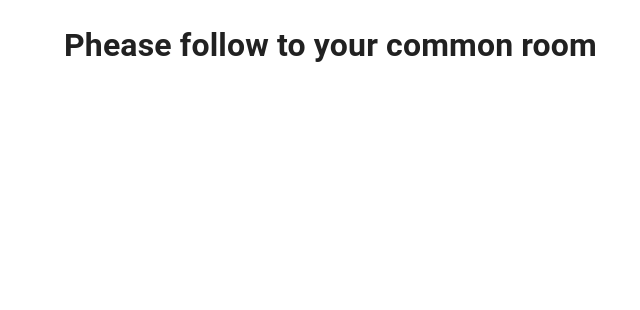
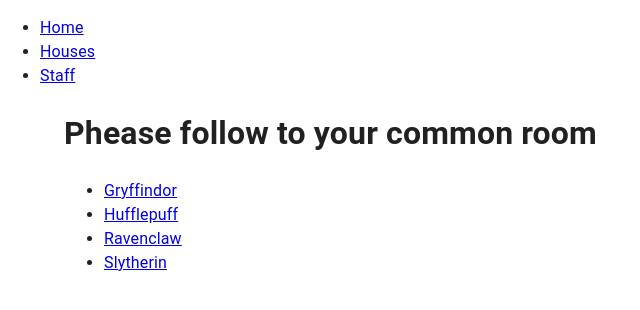
Before and after one commit to annashpb/hogwarts, a React (Create React App) app: page /houses in a window 1280 px wide. Shown: the top 310 px of the page, without its empty margins (0-640 px from the left). Built offline with nearby package versions, Linux system fonts and the light colour scheme.

Commit message:
expand the routes structure

```diff
--- a/src/App.tsx
+++ b/src/App.tsx
@@ -1,14 +1,32 @@
 import { Routes, Route } from 'react-router-dom';
-import Home from './layouts/Home';
-import Houses from './layouts/Houses';
-import Staff from './layouts/Staff';
+import { Home } from './layouts/Home';
+import { Houses } from './layouts/Houses';
+import { SingleHouse } from './layouts/SingleHouse';
+import { SingleStudent } from './layouts/SingleStudent';
+import { Staff } from './layouts/Staff';
+import { SingleStaffMember } from './layouts/SingleStaffMember';
+import { NotFound } from './layouts/NotFound';
+import { Menu } from './components/Menu';
+import { Container } from '@mui/material';
 
 const App = () => (
-	<Routes>
-		<Route path='/' element={<Home />} />
-		<Route path='/houses' element={<Houses />} />
-		<Route path='/staff' element={<Staff />} />
-	</Routes>
+	<>
+		<Menu />
+		<Container>
+			<Routes>
+				<Route path='/' element={<Home />} />
+				<Route path='/houses' element={<Houses />}>
+					<Route path=':name' element={<SingleHouse />} />
+				</Route>
+				<Route path='/student/:id' element={<SingleStudent />} />
+				<Route path='/staff'>
+					<Route index element={<Staff />} />
+					<Route path=':id' element={<SingleStaffMember />} />
+				</Route>
+				<Route path='*' element={<NotFound />} />
+			</Routes>
+		</Container>
+	</>
 );
 
 export default App;
--- /dev/null
+++ b/src/components/Menu/index.tsx
@@ -0,0 +1,17 @@
+import { Link } from 'react-router-dom';
+
+export const Menu = () => (
+	<nav>
+		<ul>
+			<li>
+				<Link to='/'>Home</Link>
+			</li>
+			<li>
+				<Link to='/houses'>Houses</Link>
+			</li>
+			<li>
+				<Link to='/staff'>Staff</Link>
+			</li>
+		</ul>
+	</nav>
+);
--- a/src/layouts/Home.tsx
+++ b/src/layouts/Home.tsx
@@ -1,10 +1 @@
-import * as React from 'react';
-import { Container } from '@mui/material';
-
-const Home = () => (
-	<Container>
-		<h1>Welcome to Hogwarts!</h1>
-	</Container>
-);
-
-export default Home;
+export const Home = () => <h1>Welcome to Hogwarts!</h1>;
--- a/src/layouts/Houses.tsx
+++ b/src/layouts/Houses.tsx
@@ -1,10 +1,25 @@
-import * as React from 'react';
-import { Container } from '@mui/material';
+import { Link, Outlet } from 'react-router-dom';
 
-const Houses = () => (
-	<Container>
+export const Houses = () => (
+	<>
 		<h1>Phease follow to your common room</h1>
-	</Container>
+		<nav>
+			<ul>
+				<li>
+					<Link to='/houses/gryffindor'>Gryffindor</Link>
+				</li>
+				<li>
+					<Link to='/houses/hufflepuff'>Hufflepuff</Link>
+				</li>
+				<li>
+					<Link to='/houses/ravenclaw'>Ravenclaw</Link>
+				</li>
+				<li>
+					<Link to='/houses/slytherin'>Slytherin</Link>
+				</li>
+			</ul>
+		</nav>
+
+		<Outlet />
+	</>
 );
-
-export default Houses;
--- /dev/null
+++ b/src/layouts/NotFound.tsx
@@ -0,0 +1,6 @@
+export const NotFound = () => (
+	<>
+		<h1>404</h1>
+		<p>Sorry, there's no such thing as magic</p>
+	</>
+);
--- /dev/null
+++ b/src/layouts/SingleHouse.tsx
@@ -0,0 +1,9 @@
+import { useParams } from 'react-router-dom';
+
+export const SingleHouse = () => {
+	const { name } = useParams();
+
+	return (
+		<h2>Welcome to {name && name.charAt(0).toUpperCase() + name.slice(1)}</h2>
+	);
+};
--- /dev/null
+++ b/src/layouts/SingleStaffMember.tsx
@@ -0,0 +1,7 @@
+import { useParams } from 'react-router-dom';
+
+export const SingleStaffMember = () => {
+	const { id } = useParams();
+
+	return <h1>A staff member #{id} will teach your child how to stay safe</h1>;
+};
--- /dev/null
+++ b/src/layouts/SingleStudent.tsx
@@ -0,0 +1,7 @@
+import { useParams } from 'react-router-dom';
+
+export const SingleStudent = () => {
+	const { id } = useParams();
+
+	return <h1>Hello world! My name is student #{id}</h1>;
+};
--- a/src/layouts/Staff.tsx
+++ b/src/layouts/Staff.tsx
@@ -1,10 +1 @@
-import * as React from 'react';
-import { Container } from '@mui/material';
-
-const Staff = () => (
-	<Container>
-		<h1>Meet our magical staff!</h1>
-	</Container>
-);
-
-export default Staff;
+export const Staff = () => <h1>Meet our magical staff!</h1>;
```
